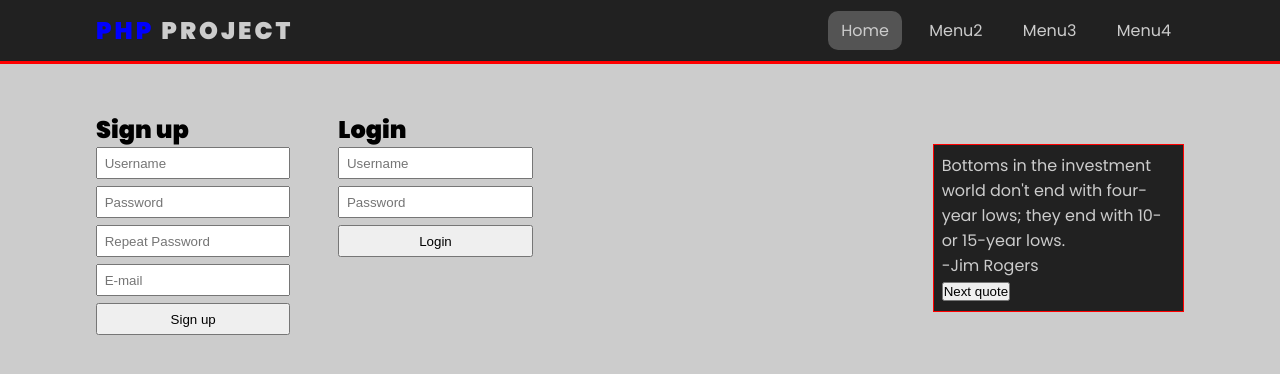
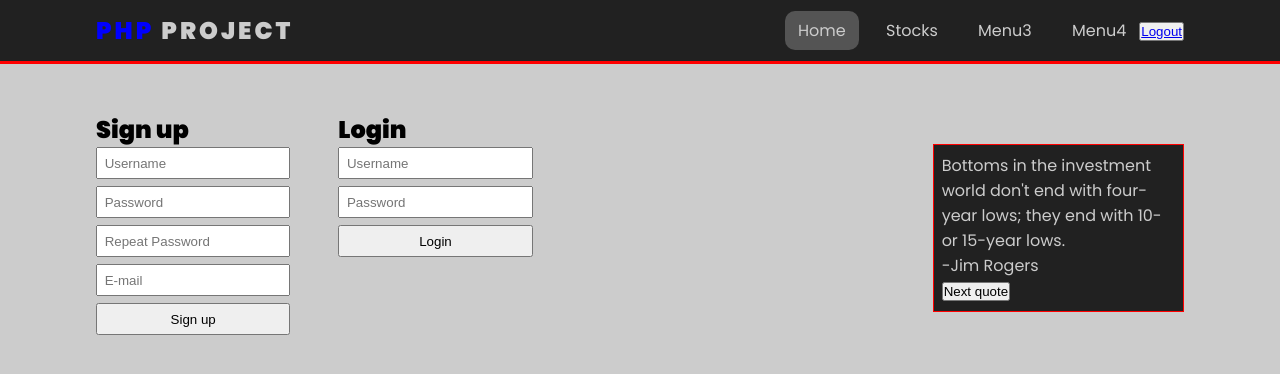
Before and after one commit to PanosFan/Investing-app, a PHP site: page /Investing/ in a window 1280 px wide. Shown: the top 374 px of the page. Run offline with PHP 8.4, Linux system fonts and the light colour scheme; the visitor is signed in with stand-in values (Sample User, id 1).

Commit message:
menu links

```diff
--- a/classes/login.classes.php
+++ b/classes/login.classes.php
@@ -32,7 +32,7 @@ class Login extends Dbh {
 
 
 
-        session_start();
+
         $_SESSION["username"] = $data[0]["users_uid"];
         $statement = null;
     }
--- a/classes/signup.classes.php
+++ b/classes/signup.classes.php
@@ -11,7 +11,7 @@ class Signup extends Dbh {
             header("location: http://localhost/Investing%20app/index.php?");
             die();
         }
-        session_start();
+
         $_SESSION["username"] = $uid;
         $statement = null;
     }
--- /dev/null
+++ b/includes/components/footer-scripts.inc.php
@@ -0,0 +1,7 @@
+
+    <script src="https://code.jquery.com/jquery-3.6.0.min.js"
+        integrity="sha256-/xUj+3OJU5yExlq6GSYGSHk7tPXikynS7ogEvDej/m4=" crossorigin="anonymous"></script>
+    <script src="main.js"></script>
+</body>
+
+</html>
--- /dev/null
+++ b/includes/components/navbar.inc.php
@@ -0,0 +1,58 @@
+<!DOCTYPE html>
+<html lang="en">
+<head>
+    <meta charset="UTF-8">
+    <meta http-equiv="X-UA-Compatible" content="IE=edge">
+    <meta name="viewport" content="width=device-width, initial-scale=1.0">
+    <link rel="stylesheet" href="style.min.css">
+    <link rel="stylesheet" href="../style.min.css">
+    <title>Php project</title>
+</head>
+
+<body>
+    <header>
+        <nav>
+            <div class="container between center">
+                <h1 class="logo"><a href="#"><span>Php</span> project</a></h1>
+                <div class="menu">
+                    <a href=<?php echo $menu0 ?> class="active-link">Home</a>
+                    <a href=<?php echo $menu1 ?>>Stocks</a>
+                    <a href="#">Menu3</a>
+                    <a href="#">Menu4</a>
+                </div>
+
+                <?php
+                    if (isset($_SESSION["username"]))
+                    {
+                ?>
+                <div class="login-buttons">
+                    <button><a href=<?php echo $logoutbtn ?>>Logout</a></button>
+                </div>
+                <?php
+                    }
+                    else
+                    {
+                ?>
+                <div class="login-buttons none">
+                    <button>Login</button>
+                    <button>Sign up</button>
+                </div>
+                <?php
+                    }
+                ?>
+
+                <button class="hamburger">
+                    <span></span>
+                    <span></span>
+                    <span></span>
+                </button>
+            </div>
+        </nav>
+
+        <nav class="mobile-nav">
+            <a href="#" class="active-link">Home</a>
+            <a href="#">Stocks</a>
+            <a href="#">Menu3</a>
+            <a href="#">Menu4</a>
+        </nav>
+    </header>
--- a/index.php
+++ b/index.php
@@ -1,102 +1,37 @@
 <?php
-
+session_start();
 if (isset($_POST["login"])) {
     include_once 'classes/dbh.classes.php';
     include_once 'classes/login.classes.php';
     include_once 'classes/login-contr.classes.php';
     $uid = $_POST["uid"];
     $pwd = $_POST["pwd"];
-
     $login = new LoginContr($uid, $pwd);
-
     $login->loginUser();
-        echo $login->errors;
 }
 
 if (isset($_POST["signup"])) {
+    include_once 'classes/dbh.classes.php';
+    include_once 'classes/signup.classes.php';
+    include_once 'classes/signup-contr.classes.php';
     $uid = $_POST["uid"];
     $pwd = $_POST["pwd"];
     $pwdrepeat = $_POST["pwdrepeat"];
     $email = $_POST["email"];
-
-        include_once 'classes/dbh.classes.php';
-        include_once 'classes/signup.classes.php';
-        include_once 'classes/signup-contr.classes.php';
-
-
     $signup = new SignupContr($uid, $pwd, $pwdrepeat, $email);
-
     $signup->signupUser();
-        if (isset($signup->errors["input"])) echo $signup->errors["input"];
-        if (isset($signup->errors["uidtaken"])) echo $signup->errors["uidtaken"];
-        if (isset($signup->errors["pwd"])) echo $signup->errors["pwd"];
-        if (isset($signup->errors["email"])) echo $signup->errors["email"];
-        if (isset($signup->errors["uid"])) echo $signup->errors["uid"];
-    }
-
-?>
-
-<!DOCTYPE html>
-<html lang="en">
-
-<head>
-    <meta charset="UTF-8">
-    <meta http-equiv="X-UA-Compatible" content="IE=edge">
-    <meta name="viewport" content="width=device-width, initial-scale=1.0">
-    <link rel="stylesheet" href="style.min.css">
-    <title>Php project</title>
-</head>
-
-<body>
-    <header>
-        <nav>
-            <div class="container between center">
-                <h1 class="logo"><a href="#"><span>Php</span> project</a></h1>
-                <div class="menu">
-                    <a href="#" class="active-link">Home</a>
-                    <a href="#">Menu2</a>
-                    <a href="#">Menu3</a>
-                    <a href="#">Menu4</a>
-                </div>
-
-                <?php
-                    if (isset($_SESSION["username"]))
-                    {
-                ?>
-                <div class="login-buttons">
-                    <button><a href="includes/logout.inc.php">Logout</a></button>
-                </div>
-                <?php
-                    }
-                    else
-                    {
-                ?>
-                <div class="login-buttons none">
-                    <button>Login</button>
-                    <button>Sign up</button>
-                </div>
-                <?php
 }
 ?>
 
-                <button class="hamburger">
-                    <span></span>
-                    <span></span>
-                    <span></span>
-                </button>
-            </div>
-        </nav>
+<?php
+$logoutbtn = "./includes/logout.inc.php";
+$menu0 = "#";
+$menu1 = "./includes/stocks.inc.php";
+include_once './includes/components/navbar.inc.php'; ?>
 
-        <nav class="mobile-nav">
-            <a href="#" class="active-link">Home</a>
-            <a href="#">Menu2</a>
-            <a href="#">Menu3</a>
-            <a href="#">Menu4</a>
-        </nav>
-    </header>
 <main>
     <section class="container start">
-            <div class="between forms">
+        <div class="forms between">
             <form action="" method="post">
                 <h2>Sign up</h2>
                 <input type="text" name="uid" placeholder="Username">
@@ -118,11 +53,16 @@
             <button class="next-quote">Next quote</button>
         </div>
     </section>
+    <?php
+        // signup error handlers
+        if (isset($signup->errors["input"])) echo $signup->errors["input"];
+        if (isset($signup->errors["uidtaken"])) echo $signup->errors["uidtaken"];
+        if (isset($signup->errors["pwd"])) echo $signup->errors["pwd"];
+        if (isset($signup->errors["email"])) echo $signup->errors["email"];
+        if (isset($signup->errors["uid"])) echo $signup->errors["uid"];
+        // login error handlers
+        if (isset($login->errors)) echo $login->errors;
+    ?>
 </main>
 
-    <script src="https://code.jquery.com/jquery-3.6.0.min.js"
-        integrity="sha256-/xUj+3OJU5yExlq6GSYGSHk7tPXikynS7ogEvDej/m4=" crossorigin="anonymous"></script>
-    <script src="main.js"></script>
-</body>
-
-</html>
+<?php include_once './includes/components/footer-scripts.inc.php'; ?>
```
Also changed, not shown: includes/stocks.inc.php (added, +18 -0 lines). Lines whose indentation alone changed are shown as unchanged.
